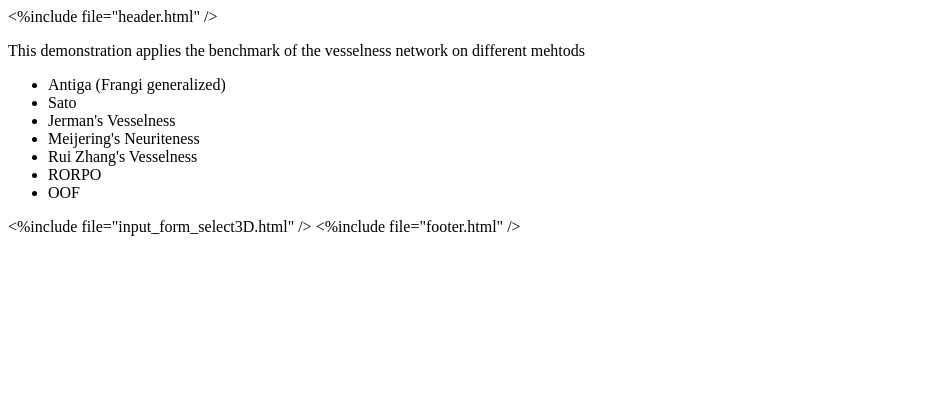
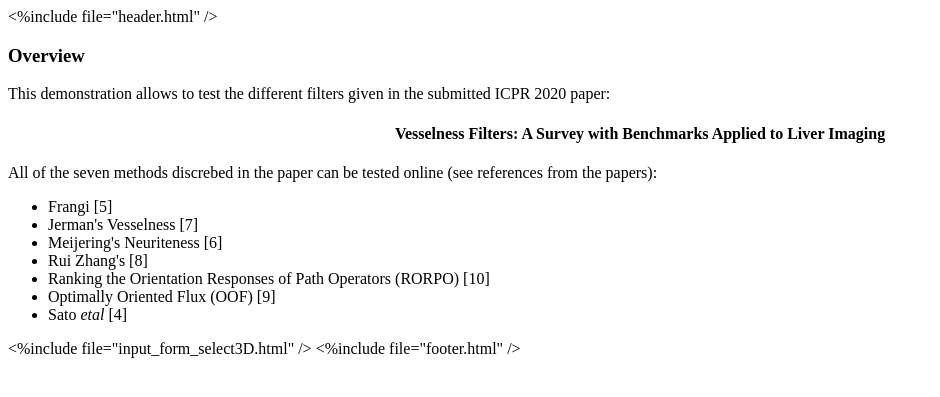
Before and after one commit to kerautret/LiverVesselnessIPOLDemo, a Python web app: template template/input.html in a window 1280 px wide. Shown: the top 397 px of the page, without its empty margins (0-940 px from the left). Run offline with Jinja, Linux system fonts and the light colour scheme; the template is opened without the code that fills it, so the values that code supplies are empty.

Commit message:
update intro page

```diff
--- a/app.py
+++ b/app.py
@@ -16,7 +16,7 @@ import time
 class app(base_app):
     """ template demo app """
 
-    title = "Liver Vesselness  Online Demonstration"
+    title = "Online Demonstration of  Liver Vesselness Filters  "
     xlink_article = 'http://www.ipol.im/'
     xlink_src = 'http://www.ipol.im/pub/pre/67/gjknd_1.1.tgz'
     dgtal_src = 'https://github.com/kerautret/DGtal.git'
--- a/template/input.html
+++ b/template/input.html
@@ -1,17 +1,23 @@
 <%include file="header.html" />
+<h3>Overview</h3>
+<p>
+  This demonstration allows to test the different filters given in the submitted ICPR 2020 paper:
+  <center>
+ <h4> Vesselness Filters: A Survey with Benchmarks Applied to Liver Imaging</h4>
+  </center>
+</p>
 
 <p>
 
-  This demonstration applies the benchmark of the vesselness network on different mehtods
+  All of the seven methods discrebed in the paper can be tested online (see references from the papers):
   <ul>
-    <li>Antiga (Frangi generalized) </li>
-    <li> Sato </li>
-    <li> Jerman's Vesselness </li>
-    <li> Meijering's Neuriteness </li>
-    <li> Rui Zhang's Vesselness</li>
-    <li> RORPO</li>
-    <li> OOF </li>
-
+    <li> Frangi [5] </li>
+    <li> Jerman's Vesselness [7] </li>
+    <li> Meijering's Neuriteness [6] </li>
+    <li> Rui Zhang's  [8] </li>
+    <li> Ranking the Orientation Responses of Path Operators (RORPO) [10]</li>
+    <li> Optimally Oriented Flux  (OOF) [9]</li>
+    <li> Sato <i>etal</i> [4]</li>
   </ul>
 
 
--- a/template/static/display3d.js
+++ b/template/static/display3d.js
@@ -52,7 +52,7 @@ var addModel = function(scene) {
     var s = viewer.getScene();
     for (var i=0; i<meshes.length; i++) {
         s.addChild(meshes[i]);
-        console.debug(i);
+        console.debug("add mesh:",i);
     }
     viewer.replaceScene(s);
 
```
